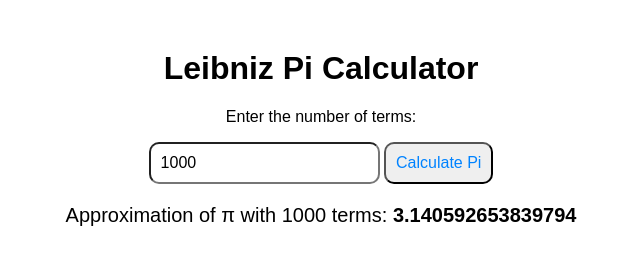
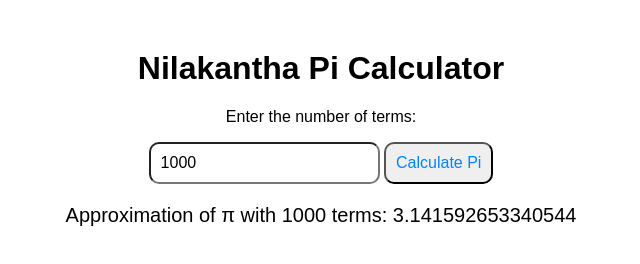
Before and after one commit to SriDaCoder/PI, a plain HTML site: page index.html in a window 1280 px wide. Both pictures are taken after a click on the button "Calculate Pi". Shown: the whole page, without its empty margins (319-959 px from the left). Drawn offline with Linux system fonts and the light colour scheme.

Commit message:
Update index.html

```diff
--- a/index.html
+++ b/index.html
@@ -2,11 +2,11 @@
 <html lang="en">
 <head>
   <meta charset="UTF-8">
-    <title>Pi Approximation - Leibniz Formula</title>
-    <link rel='stylesheet' href='style.css' />
+  <title>Pi Approximation - Nilakantha Series</title>
+  <link rel="stylesheet" href="style.css">
 </head>
 <body>
-    <h1>Leibniz Pi Calculator</h1>
+  <h1>Nilakantha Pi Calculator</h1>
   <p>Enter the number of terms:</p>
   <input type="number" id="terms" value="1000" min="1">
   <button onclick="calculatePi()">Calculate Pi</button>
@@ -15,15 +15,16 @@
   <script>
     function calculatePi() {
       const numTerms = parseInt(document.getElementById("terms").value);
-            let pi = 0;
+      let pi = 3;
+      let sign = 1;
 
-            for (let i = 0; i < numTerms; i++) {
-                const term = 4 / (2 * i + 1);
-                pi += (i % 2 === 0) ? term : -term;
+      for (let i = 2, count = 0; count < numTerms; i += 2, count++) {
+        pi += sign * (4 / (i * (i + 1) * (i + 2)));
+        sign *= -1;
       }
 
       document.getElementById("result").innerHTML =
-                `Approximation of π with ${numTerms} terms: <strong>${pi}</strong>`;
+        "Approximation of π with " + numTerms + " terms: " + pi;
     }
   </script>
 </body>
```
Lines whose indentation alone changed are shown as unchanged.
